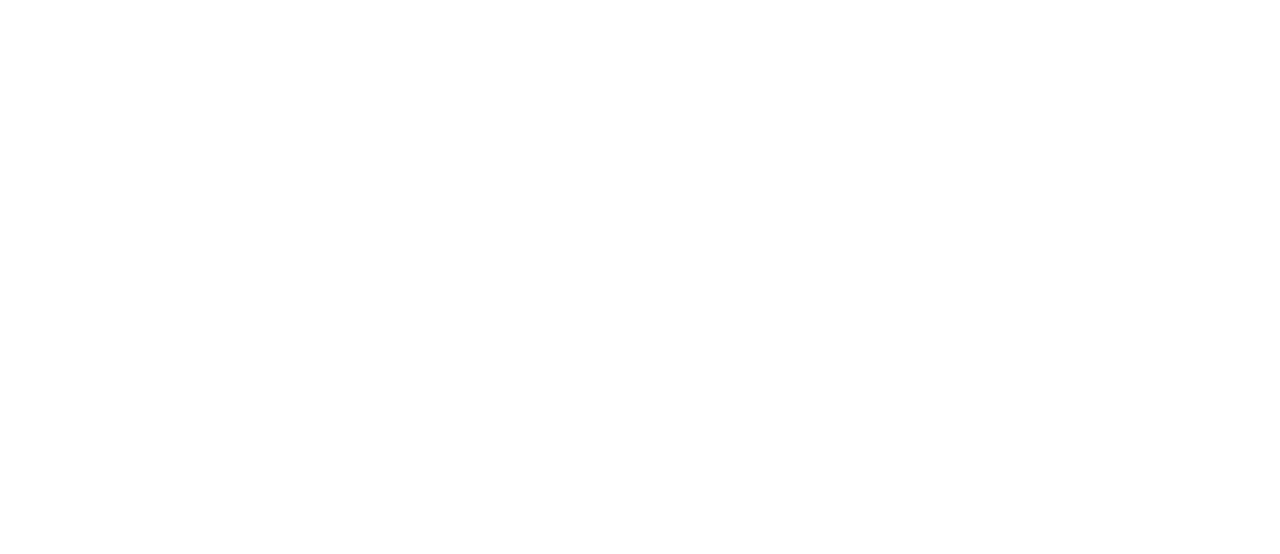
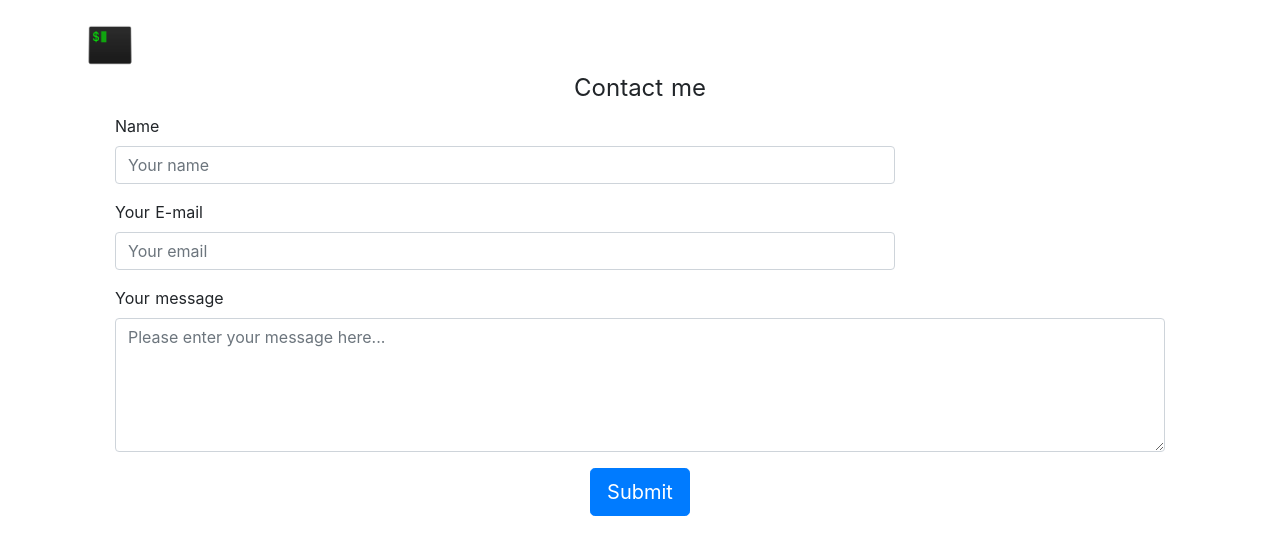
Before and after one commit to kazukimory/Mypage, a Nuxt app: page /form in a window 1280 px wide. Before the commit this address had no page. Shown: the top 554 px of the page. Built offline with nearby package versions, Linux system fonts and the light colour scheme.

Commit message:
contactを修正

```diff
--- /dev/null
+++ b/pages/form.vue
@@ -0,0 +1,72 @@
+<template>
+<div class="container">
+    <router-link to="/"><img src="~/assets/iTerm2-v3-Hero-logo-icon.jpg" alt="home" class="term"></router-link>
+    <div class="container">
+
+	<div class="row">
+      <div class="col-md-12 col-md-offset-3">
+        <div class="well well-sm">
+          <form class="form-horizontal" action="" method="post">
+          <fieldset>
+            <legend class="text-center">Contact me</legend>
+
+            <!-- Name input-->
+            <div class="form-group">
+              <label class="col-md-6 control-label" for="name">Name</label>
+              <div class="col-md-9">
+                <input id="name" name="name" type="text" placeholder="Your name" class="form-control">
+              </div>
+            </div>
+
+            <!-- Email input-->
+            <div class="form-group">
+              <label class="col-md-6 control-label" for="email">Your E-mail</label>
+              <div class="col-md-9">
+                <input id="email" name="email" type="text" placeholder="Your email" class="form-control">
+              </div>
+            </div>
+
+            <!-- Message body -->
+            <div class="form-group">
+              <label class="col-md-6 control-label" for="message">Your message</label>
+              <div class="col-md-12">
+                <textarea class="form-control" id="message" name="message" placeholder="Please enter your message here..." rows="5"></textarea>
+              </div>
+            </div>
+
+            <!-- Form actions -->
+            <div class="form-group">
+              <!-- <div class="col-md-6 text-right"> -->
+                  <div class="text-center">
+                <button type="submit" class="btn btn-primary btn-lg">Submit</button>
+              </div>
+            </div>
+          </fieldset>
+          </form>
+        </div>
+      </div>
+	</div>
+</div>
+</div>
+</template>
+
+<script>
+export default {
+
+}
+</script>
+
+<style>
+/* .container{
+  padding: 100px;
+} */
+
+body {
+    padding-top:20px;
+}
+
+.term{
+    width: 50px;
+    height: 50px;
+}
+</style>
--- a/pages/index.vue
+++ b/pages/index.vue
@@ -4,10 +4,10 @@
       <button class="red">x</button>
       <button class="yellow">-</button>
       <button class="green">/</button>
-      <span class="mrg-350">ABOUT ME</span>
+      <span class="mrg-aboutme">ABOUT ME</span>
 　　 </div>
+
     <div class="term-body">
-    <!-- <p><span class="mrg-100"></span>ABOUT ME<span class="mrg-100"></span></p> -->
     <p><span class="mrg">Name</span><span class="mrg">-----></span>Kazuki Mori</p>
     <p><span class="mrg">Age</span><span class="mrg">-----></span>21,     1998/05/19</p>
     <p><span class="mrg">University</span><span class="mrg">-----></span>The University of Aizu  (Third year University student)</p>
@@ -24,8 +24,8 @@
     <p><span class="mrg">FaceBook</span><span class="mrg">-----></span><a href="https://www.facebook.com/K.M.KazukiMory" target="_blank">click here</a></p>
     <br>
     <br>
-     <p><span class="mrg">Contact</span><span class="mrg"</span></p>
-      <form action="confirm.php" method="post">
+     <p><span class="mrg">Contact</span><span class="mrg">-----></span><router-link to="/form">To the page to send the form</router-link></p>
+      <!-- <form action="confirm.php" method="post">
         <p>
          <label for="yourname">お名前</label>
          <input type="text" name="yourname" placeholder="名前">
@@ -39,7 +39,7 @@
          <input id="mail" type="email" name="mail">
        </p>
        <input type="submit" value="送信する">
-      </form>
+      </form> -->
 　　 </div>
   </div>
 </template>
@@ -50,14 +50,13 @@
 }
 </script>
 
-<style>
-
+<style scoped>
 *:focus {
   outline: none;
 }
 
 .container{
-  padding: 50px;
+  padding: 100px;
 }
 
 .term-head{
@@ -105,8 +104,8 @@
   margin-right : 20px;
 }
 
-.mrg-350{
-  margin-left : 350px;
+.mrg-aboutme{
+  margin-left : 280px;
 }
 
 a{
--- a/pages/information.vue
+++ b/pages/information.vue
@@ -1,7 +1,8 @@
 <template>
 <div class="container">
+    <router-link to="/"><img src="~/assets/iTerm2-v3-Hero-logo-icon.jpg" alt="home" class="term"></router-link>
     <h1>About me</h1>
-    <router-link to="/">home</router-link>
+
     <p>準備中 準備中 準備中 準備中 準備中 準備中 準備中</p>
 </div>
 </template>
@@ -13,4 +14,12 @@
 </script>
 
 <style>
+body {
+    padding-top:20px;
+}
+
+.term{
+    width: 50px;
+    height: 50px;
+}
 </style>
```
Also changed, not shown: assets/iTerm2-v3-Hero-logo-icon.jpg (added).
